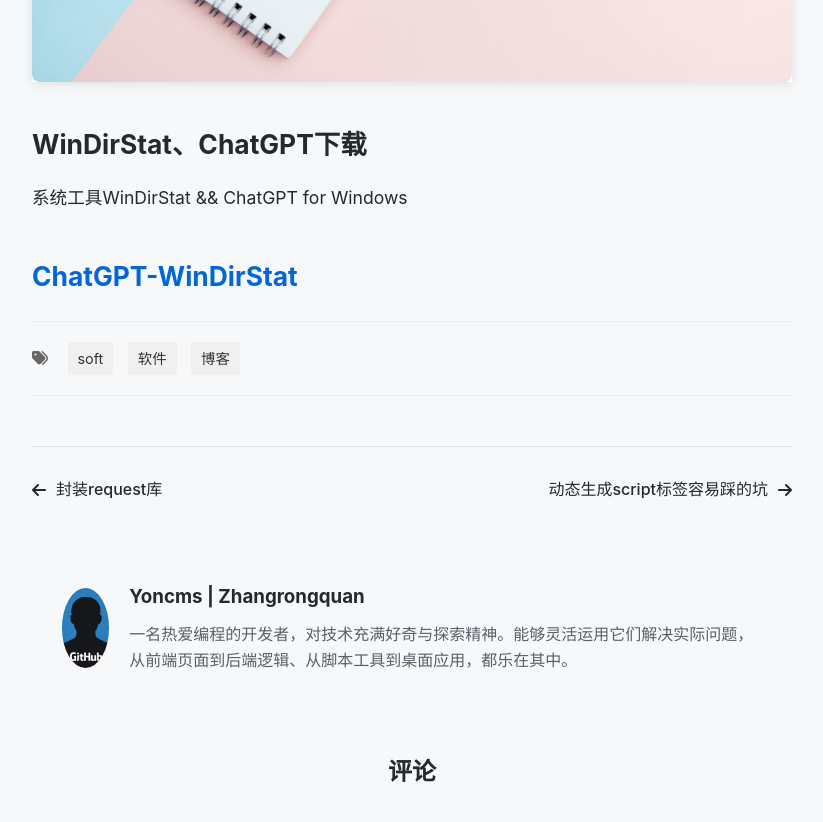
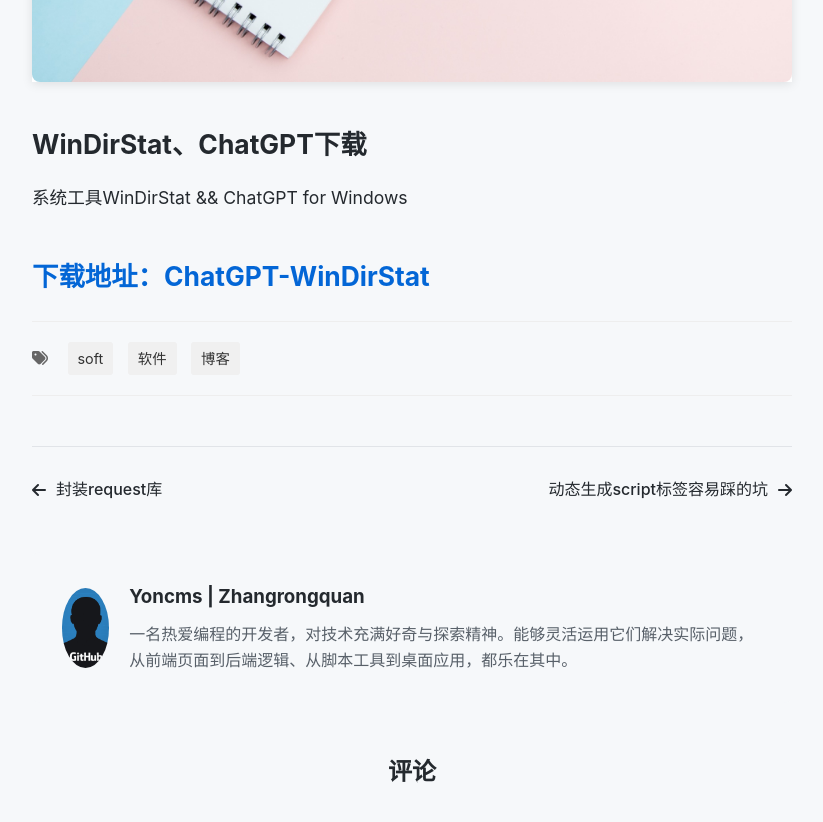
Before and after one commit to Yoncms/yoncms.github.io, a Jekyll site: the page built from _posts/2025-07-04-Softs-WinDirStat.md, in a window 1280 px wide and 900 px high, scrolled down 717 px. Shown: the top 822 px of the window, without its empty margins (228-1051 px from the left). Built offline with Jekyll 4.4.1, drawn with Linux system fonts in a browser that asks for light colours; comment, search, counter and statistics services are not loaded.

Commit message:
Update 2025-07-04-Softs-WinDirStat.md

```diff
--- a/_posts/2025-07-04-Softs-WinDirStat.md
+++ b/_posts/2025-07-04-Softs-WinDirStat.md
@@ -11,4 +11,4 @@
 
 系统工具WinDirStat && ChatGPT for Windows<!--more-->
 
-## <a style="text-decoration:none" href="https://github.com/Yoncms/yoncms.github.io/releases">ChatGPT-WinDirStat</a>
+## <a style="text-decoration:none" href="https://github.com/Yoncms/yoncms.github.io/releases">下载地址：ChatGPT-WinDirStat</a>
```
